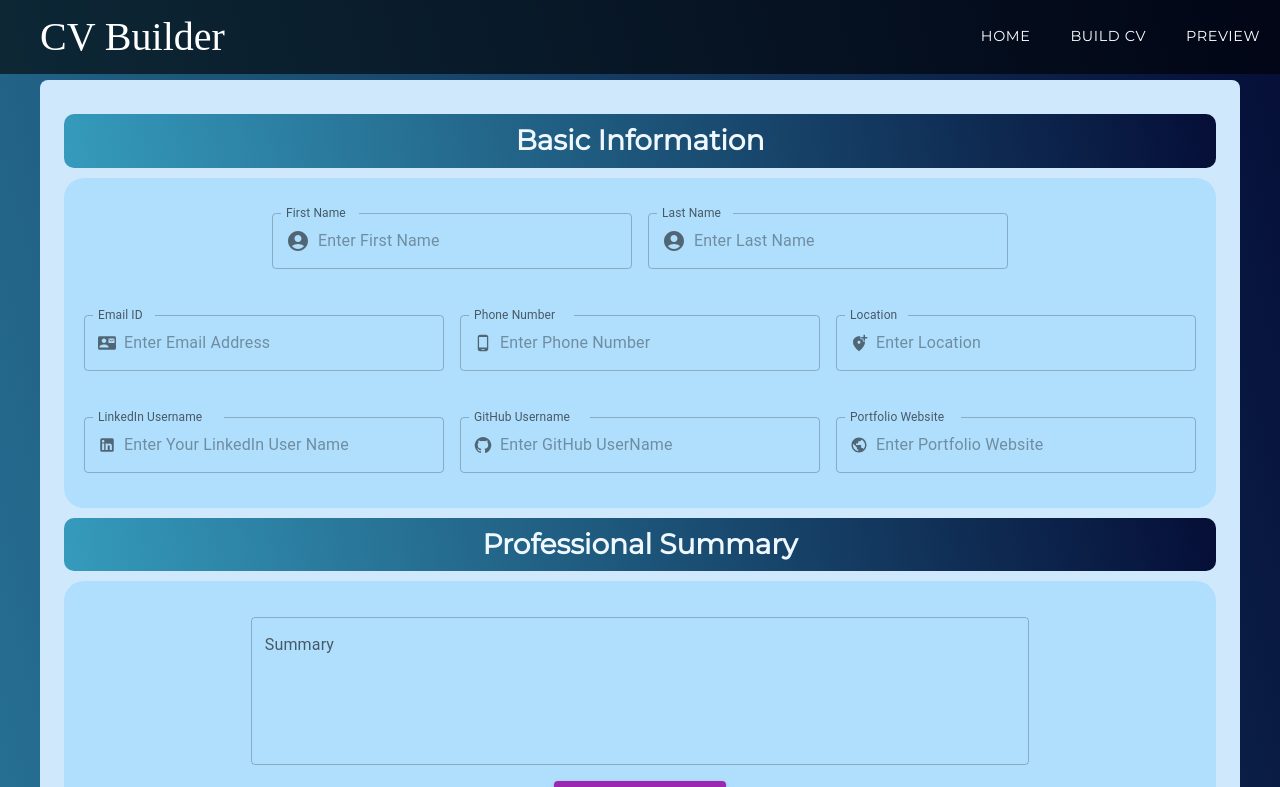
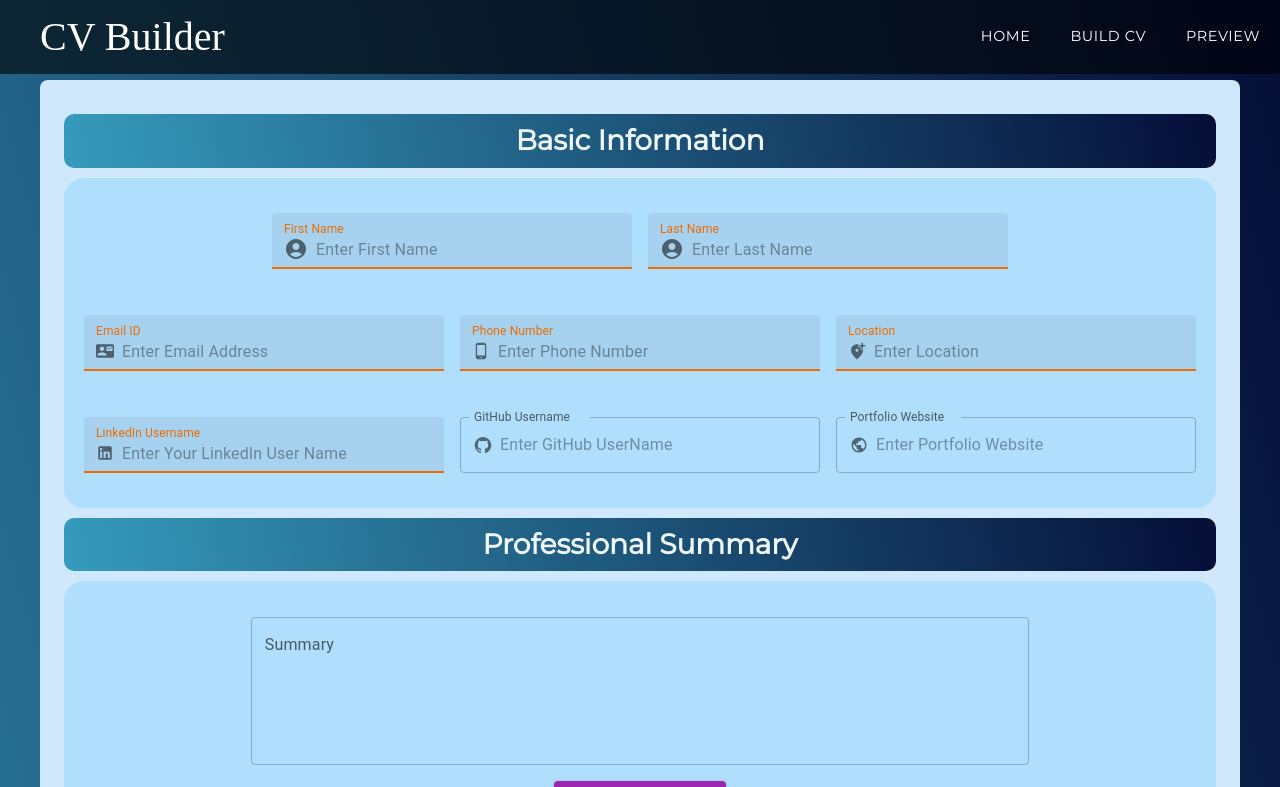
Before and after one commit to maijako/CV-generator, a React (Create React App) app: page /buildCV in a window 1280 px wide. Shown: the top 787 px of the page. Built offline with nearby package versions, Linux system fonts and the light colour scheme; no server answers; a web font is replaced by a local one; what @react-pdf/renderer would draw is missing.

Commit message:
comment removed and made chnages to some input fields

```diff
--- a/src/components/cvcomponents/BasicUserInfo.js
+++ b/src/components/cvcomponents/BasicUserInfo.js
@@ -8,13 +8,10 @@ import PublicIcon from '@mui/icons-material/Public';
 import Grid from '@mui/material/Grid';
 import "./cv-component-styles.css";
 
-//import useDispatch and useSElector hooks from react-redux into the form
 import { useDispatch, useSelector } from "react-redux";
 import { setProfile } from "../../state/profile";
 
 
-//pass the state.profile in Basic User Info
-//store useSelector and useDispatch in variables
 
 function BasicUserInfo() {
 
@@ -24,29 +21,14 @@ function BasicUserInfo() {
     dispatch(setProfile({ ...profile, [e.target.name]: e.target.value }))
   }
 
-  // const [firstName, setFirstName] = useState("");
-  // const [lastName, setLastName] = useState("");
-  // const [email, setEmail] = useState("");
-  // const [phone, setPhone] = useState("");
+
 
   const [firstNameError, setFirstNameError] = useState("");
   const [lastNameError, setLastNameError] = useState("");
   const [emailError, setEmailError] = useState("");
   const [phoneError, setPhoneError] = useState("");
 
-  // const handleFirstNameChange = (event) => {
-  //   setFirstName(event.target.value);
 
-  // };
-  // const handleLastNameChange = (event) => {
-  //   setLastName(event.target.value);
-  // };
-  // const handleEmailChange = (event) => {
-  //   setEmail(event.target.value);
-  // };
-  // const handlePhoneChange = (event) => {
-  //   setPhone(event.target.value);
-  // };
 
   const handleFieldFocus = (field) => {
     if (field === "firstName") {
@@ -59,44 +41,7 @@ function BasicUserInfo() {
       setPhoneError("");
     }
   };
-  //accessing all values below via profile reducer, replacing handle[uniqueName]Change with 'handleChange'
 
-  // const validateForm = () => {
-  //   let valid = true;
-  //   if (!profile.firstName) {
-  //     setFirstNameError("Please enter your first name.");
-  //     valid = false;
-  //   } else {
-  //     setFirstNameError("");
-  //   }
-
-  //   if (!profile.lastName) {
-  //     setLastNameError("Please enter your last name.");
-  //     valid = false;
-  //   } else {
-  //     setLastNameError("");
-  //   }
-  //   if (!profile.email || !/\S+@\S+\.\S+/.test(profile.email)) {
-  //     setEmailError("Please enter a valid email address.");
-  //     valid = false;
-  //   } else {
-  //     setEmailError("");
-  //   }
-  //   if (!profile.phone || !/^[+]*[(]{0,1}[0-9]{1,4}[)]{0,1}[-\s./0-9]*$/.test(profile.phone)) {
-  //     setPhoneError("Please enter a valid phone number.");
-  //     valid = false;
-  //   } else {
-  //     setPhoneError("");
-  //   }
-  //   return valid;
-  // };
-  // const handleSubmit = (event) => {
-  //   event.preventDefault();
-  //   if (validateForm()) {
-  //     // Submit the form data
-  //     console.log("Form submitted successfully.");
-  //   }
-  // };
 
   const textFieldStyles = { margin: "15px 0", width: "100%" };
   return (
@@ -118,10 +63,12 @@ function BasicUserInfo() {
                 ),
               }}
               placeholder="Enter First Name"
-              variant="outlined"
+              variant="filled"
+              color="warning"
+              focused
               sx={textFieldStyles}
               value={profile.firstName}
-              onChange={(e) => handleChange(e)} //changed from 'onChange={handleChange}'
+              onChange={(e) => handleChange(e)}
               onFocus={() => handleFieldFocus("firstName")}
               error={!!firstNameError}
               helperText={firstNameError}
@@ -130,7 +77,6 @@ function BasicUserInfo() {
           <Grid item xs={12} sm={4}>
             <TextField
               id="input-second-name"
-              // className="form-row"
               label="Last Name"
               name="lastName"
               InputProps={{
@@ -141,7 +87,9 @@ function BasicUserInfo() {
                 ),
               }}
               placeholder="Enter Last Name"
-              variant="outlined"
+              variant="filled"
+              color="warning"
+              focused
               sx={textFieldStyles}
               value={profile.lastName}
               onChange={handleChange}
@@ -165,7 +113,9 @@ function BasicUserInfo() {
                 ),
               }}
               placeholder="Enter Email Address"
-              variant="outlined"
+              variant="filled"
+              color="warning"
+              focused
               sx={textFieldStyles}
               value={profile.email}
               onChange={handleChange}
@@ -189,7 +139,9 @@ function BasicUserInfo() {
                 ),
               }}
               placeholder="Enter Phone Number"
-              variant="outlined"
+              variant="filled"
+              color="warning"
+              focused
               sx={textFieldStyles}
               value={profile.phone}
               onChange={handleChange}
@@ -212,13 +164,13 @@ function BasicUserInfo() {
                 ),
               }}
               placeholder="Enter Location"
-              variant="outlined"
+              variant="filled"
+              color="warning"
+              focused
               sx={textFieldStyles}
               value={profile.userLocation}
               onChange={handleChange}
-            // onFocus={() => handleFieldFocus("phone")}
-            // error={!!phoneError}
-            // helperText={phoneError}
+
             />
           </Grid>
           <Grid item xs={12} sm={4}>
@@ -235,13 +187,13 @@ function BasicUserInfo() {
                 ),
               }}
               placeholder="Enter Your LinkedIn User Name"
-              variant="outlined"
+              variant="filled"
+              color="warning"
+              focused
               sx={textFieldStyles}
               value={profile.userNameLinkedIn}
               onChange={handleChange}
-            // onFocus={() => handleFieldFocus("phone")}
-            // error={!!phoneError}
-            // helperText={phoneError}
+
             />
           </Grid>
           <Grid item xs={12} sm={4}>
@@ -262,9 +214,7 @@ function BasicUserInfo() {
               sx={textFieldStyles}
               value={profile.userNameGitHub}
               onChange={handleChange}
-            // onFocus={() => handleFieldFocus("phone")}
-            // error={!!phoneError}
-            // helperText={phoneError}
+
             />
           </Grid>
           <Grid item xs={12} sm={4}>
@@ -285,9 +235,7 @@ function BasicUserInfo() {
               sx={textFieldStyles}
               value={profile.webPortfolio}
               onChange={handleChange}
-            // onFocus={() => handleFieldFocus("phone")}
-            // error={!!phoneError}
-            // helperText={phoneError}
+
             />
           </Grid>
         </Grid>
```
